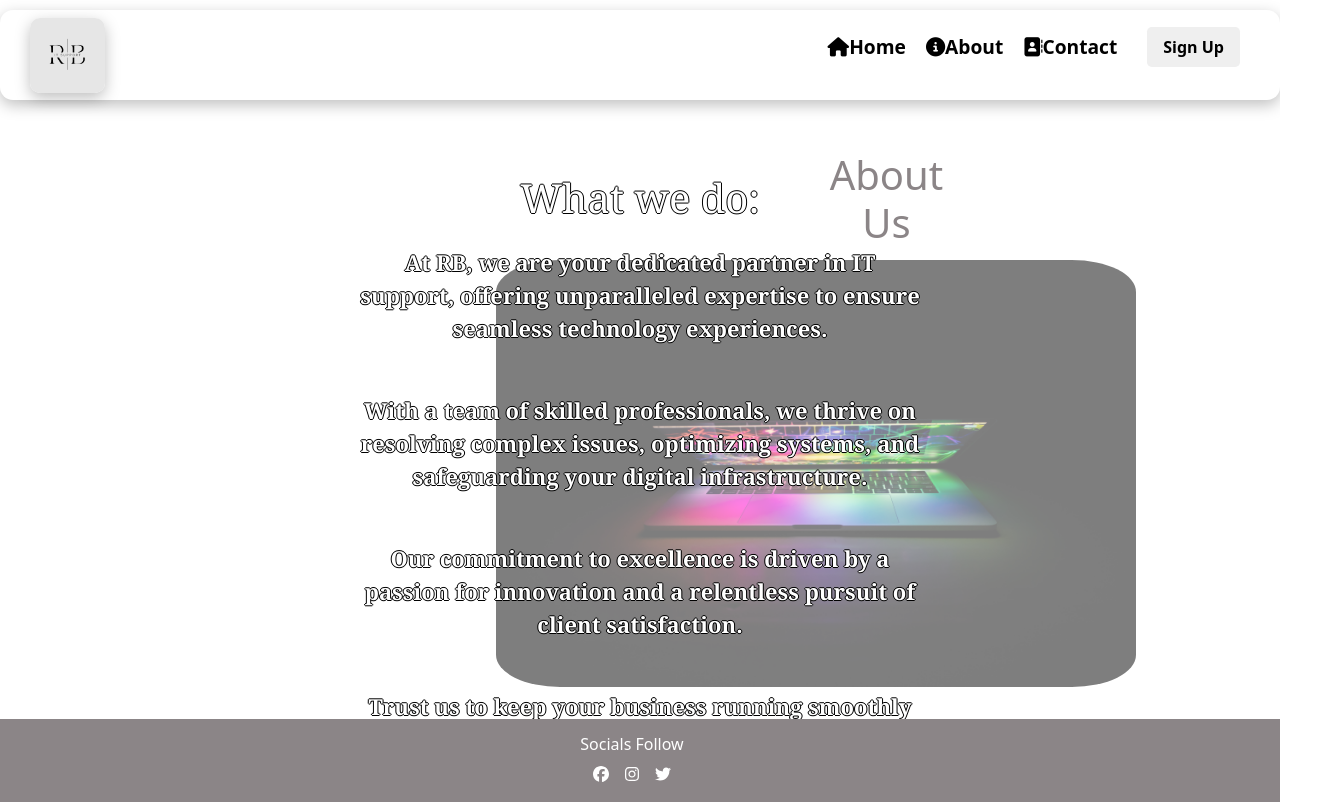
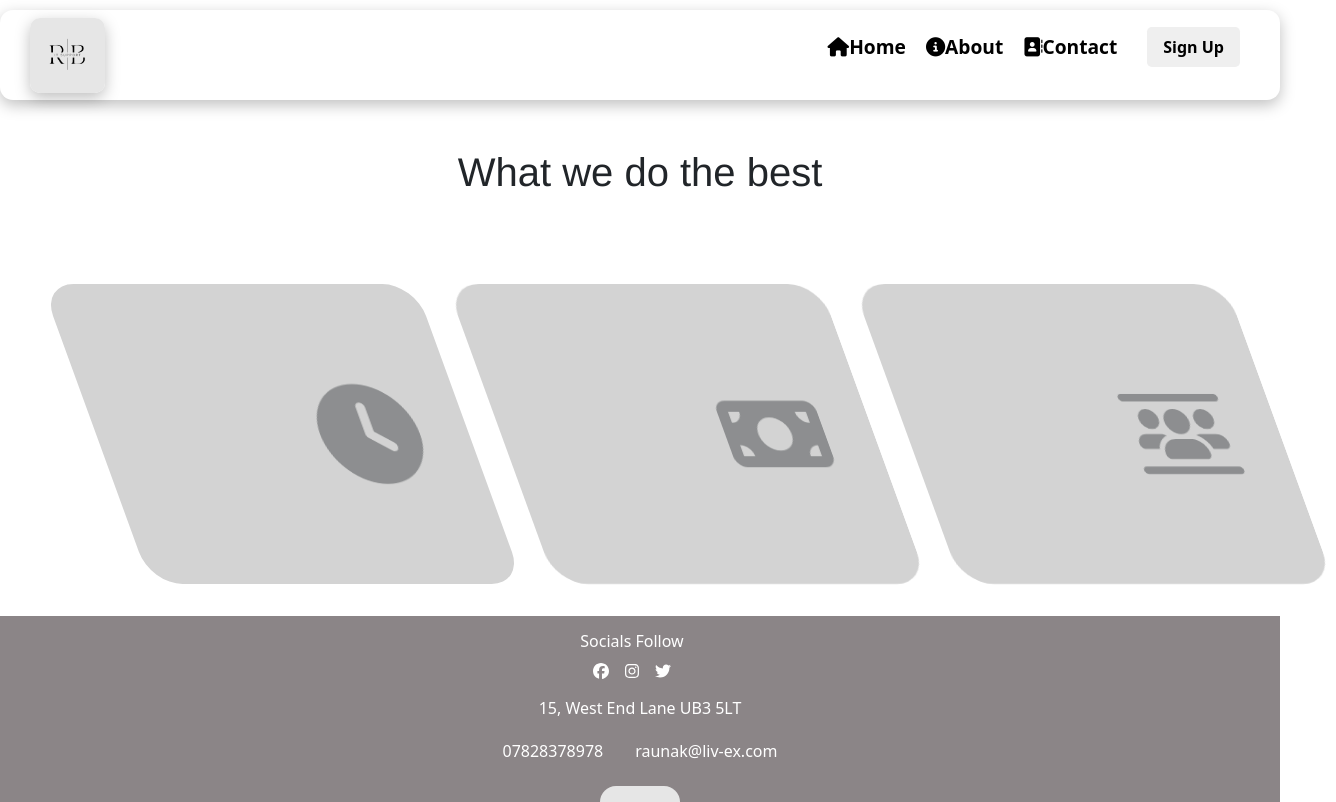
Before and after one commit to Rxunak/Liv-Ex-Project, a React (Create React App) app in the folder loginsignup/: page /about in a window 1280 px wide. Shown: the top 802 px of the page, 1336 px wide, since content can reach past the window. Built offline with nearby package versions, Linux system fonts and the light colour scheme.

Commit message:
Working on Home and About page

```diff
--- a/loginsignup/package.json
+++ b/loginsignup/package.json
@@ -3,6 +3,7 @@
   "version": "0.1.0",
   "private": true,
   "dependencies": {
+    "@fortawesome/fontawesome-free": "^6.4.2",
     "@fortawesome/fontawesome-svg-core": "^6.4.2",
     "@fortawesome/free-brands-svg-icons": "^6.4.2",
     "@fortawesome/free-solid-svg-icons": "^6.4.2",
--- a/loginsignup/src/Routes/About.js
+++ b/loginsignup/src/Routes/About.js
@@ -1,35 +1,48 @@
+import "../Styles/About.css";
 
-import '../Styles/About.css'
+import logo from "../Assets/About.jpg";
 
-import logo from '../Assets/About.jpg'
+import { FontAwesomeIcon } from "@fortawesome/react-fontawesome";
+import { faClock } from "@fortawesome/free-solid-svg-icons";
+import { faMoneyBill } from "@fortawesome/free-solid-svg-icons";
+import { faUsersBetweenLines } from "@fortawesome/free-solid-svg-icons";
 
-function About (){
-    return(
+function About() {
+  return (
+    <div className="About-container">
+      <div className="about-head2">
+        <h1>What we do the best</h1>
+      </div>
 
-        <div className="About-container">
-
-        <div className="about-heading">
-            <h1 >About Us</h1>
+      <div className="Parall">
+        <div className="paral1">
+          <FontAwesomeIcon icon={faClock} fade className="abouticon" />
+          <div className="overlay-about">
+            <p className="home-text1">Responsive</p>
+          </div>
         </div>
 
-        <div className='abt-img-cont'>
-            <img className='About-image' src={logo} alt="" />
-            <div className='About-text'>
-            <h1 className='about-head'>What we do:</h1>
-            <p>At RB, we are your dedicated partner in IT support, offering unparalleled expertise to ensure seamless technology experiences.</p> <br />
-            <p>With a team of skilled professionals, we thrive on resolving complex issues, optimizing systems, and safeguarding your digital infrastructure.</p> <br />
-            <p>Our commitment to excellence is driven by a passion for innovation and a relentless pursuit of client satisfaction.</p> <br />
-            <p>Trust us to keep your business running smoothly in the ever-evolving digital landscape.</p>
-            </div>
+        <div className="paral1">
+          <FontAwesomeIcon icon={faMoneyBill} fade className="abouticon" />
 
+          <div className="overlay-about">
+            <p className="home-text1">Cheap</p>
+          </div>
         </div>
 
-
-
+        <div className="paral1">
+          <FontAwesomeIcon
+            icon={faUsersBetweenLines}
+            fade
+            className="abouticon"
+          />
+          <div className="overlay-about">
+            <p className="home-text1">Team Support</p>
+          </div>
         </div>
-
-
-    )
+      </div>
+    </div>
+  );
 }
 
 export default About;
--- a/loginsignup/src/Routes/Contact.js
+++ b/loginsignup/src/Routes/Contact.js
@@ -13,21 +13,20 @@ const Contact =()=>
 
 
             <button id='cont-butn' onClick={()=>setvisible(true)}>Contact Us</button>
-            <Model className={"hamsa"} s isOpen={visible} onRequestClose={()=>setvisible(false)}>
+            <Model className={"content"} s isOpen={visible} onRequestClose={()=>setvisible(false)}>
                 <h1>Fill in your Details</h1>
-                <form action="">
-                    <label htmlFor="">
-                        Name:
-                        <input type="text" name='name' />
+                <form className='form' action="">
+                    <label  htmlFor="">
+                        <input className='cinp' type="text" name='name' placeholder='Name' />
                         <br />
-                        Email:
-                        <input type="email"  />
+
+                        <input className='cinp' type="email" placeholder='Email' />
                         <br />
-                        Query:
-                        <input type="text" />
+
+                        <input className='cinp' type="text" placeholder='Query'/>
                     </label>
                     <br />
-                    <input type="submit" value="Submit" />
+                    <input className='cont-btn' type="submit" value="Submit" />
                 </form>
                 <button className='btn2' onClick={()=>setvisible(false)}>Close</button>
             </Model>
--- a/loginsignup/src/Routes/Home.js
+++ b/loginsignup/src/Routes/Home.js
@@ -1,36 +1,20 @@
-import React from 'react'
-import { ReactDOM } from 'react-dom/client'
-import '../Styles/Home.css'
+import React from "react";
+import { ReactDOM } from "react-dom/client";
+import "../Styles/Home.css";
 
-import logo from '../Assets/ITHome.jpg'
+import logo from "../Assets/ITHome.jpg";
 
 function Home() {
   return (
-    <div className='home-container'>
-
-      <div className='container-home'>
-      <img className='home-image' src={logo} alt="" />
-      <div className='overlay'>
-        <p className='home-text'>Welcome to IT SUPPORT</p>
-
+    <div className="home-container">
+      <div className="container-home">
+        <img className="home-image" src={logo} alt="" />
+        <div className="overlay">
+          <p className="home-text">Welcome to IT SUPPORT</p>
+        </div>
       </div>
-
-      </div>
-
-
-
-
-
-
-
-
-
     </div>
-
-
-
-
-  )
+  );
 }
 
 export default Home;
--- a/loginsignup/src/Styles/About.css
+++ b/loginsignup/src/Styles/About.css
@@ -1,60 +1,72 @@
-.about-heading{
-
-    color: #8b8587;
-    text-align: center;
-    /* border-radius: 2rem;
-    background-color: #8b8587; */
-    width: 11%;
-    height: 6rem;
-    margin-top: 2rem;
-    margin-left: 51rem;
-    padding-top: 1.2rem;
-    font-size: larger;
 
 
+  .about-head2{
+    text-align: center;
+    padding-top: 3rem;
+    padding-bottom: 5rem;
+    font-size: larger;
+    font-family: 'Franklin Gothic Medium', 'Arial Narrow', Arial, sans-serif;
+    text-align: center;
 
-}
+  }
 
-.abt-img-cont{
-    position: relative;
-}
-
-.About-text {
-    position: absolute;
-    top: 50%;
-    left: 50%;
-    transform: translate(-50%, -50%);
-    font-size: 22px;
-    width: 35rem;
-    text-align: center;
-    font-weight: 10rem;
-    font-family: Cambria, Cochin, Georgia, Times, 'Times New Roman', serif;
-    font-weight: 600;
-
-    text-rendering: optimizeLegibility;
-    color:white;
-
-     text-shadow:
-
-      -1px 0 black, 0 1px black, 1px 0 black, 0 -1px black;
+  .paral1{
+  width: 550px;
+	height: 300px;
+	transform: skew(20deg);
+	background:lightgray;
+  display: inline-block;
+  margin-left: 2rem;
+  border-radius: 2rem;
 
 
   }
 
-  .about-head{
-    padding-bottom: 1rem;
+  .Parall{
+    padding-left: 2rem;
+    padding-bottom: 2rem;
+    display: flex;
+    margin-left: 2rem;
+
+
   }
 
+  .abouticon{
+    width: 100px;
+    height: 300px;
+    margin-left: 14rem;
 
 
+  }
 
-  .About-image{
+  .overlay-about {
+    position: absolute;
+    bottom: 50%;
+    left: 0;
+    right: 0;
+    background-color: #97898d;
+    overflow: hidden;
+    width: 100%;
+    height:0;
+    transition: .4s ease;
 
-    width: 50%;
-    height: 50%;
-    opacity: 0.5;
-    padding-top: 2rem;
-    padding-bottom: 2rem;
-    margin-left: 31rem;
-    border-radius: 4rem;
+
+    border-radius: 2rem;
   }
+
+  .paral1:hover .overlay-about {
+    bottom: 0;
+    height: 100%;
+  }
+
+  .home-text1 {
+    color: white;
+    font-size: 20px;
+    position: absolute;
+    top: 50%;
+    left: 50%;
+    -webkit-transform: translate(-50%, -50%);
+    -ms-transform: translate(-50%, -50%);
+    transform: translate(-50%, -50%);
+    text-align: center;
+  }
--- a/loginsignup/src/Styles/Contact.css
+++ b/loginsignup/src/Styles/Contact.css
@@ -5,7 +5,7 @@
     margin-top: 30rem;
 }
 
-.hamsa{
+.content{
     background-color: grey;
     height: 35rem;
     width: 35rem;
@@ -18,7 +18,35 @@
 }
 
 .btn2{
+    display: block;
     background-color: antiquewhite;
     border-radius: 2rem;
-    margin-top: 20rem;
+    margin-top: 1rem;
+    margin-left: 16rem;
 }
+
+.form{
+    height: 18rem;
+    width: 18rem;
+    margin: auto;
+    margin-top: 8rem;
+}
+
+.cont-lab{
+    font-size: medium;
+    font-family: 'Franklin Gothic Medium', 'Arial Narrow', Arial, sans-serif;
+
+
+}
+
+.cinp{
+    margin-top: 5px;
+    display: flex;
+    flex-direction: column;
+    gap: 2px;
+
+}
+
+.cont-btn{
+    margin-top: 2rem;
+}
--- a/loginsignup/src/Styles/Home.css
+++ b/loginsignup/src/Styles/Home.css
@@ -1,74 +1,28 @@
-/* .container-home{
+
+
+  .container-home {
     position: relative;
-    width: 50%;
-}
+    height: 100%;
+    width: 20%;
+    margin-left: 48rem;
+    padding-top: 5rem;
 
-.home-image {
-    display: block;
-    margin-left: 45rem;
-    margin-right: auto;
-    width: 50%;
-    padding-top: 2rem;
-    border-radius: 5rem;
-    height: auto;
-  }
-
-  .overlay{
-  position: absolute;
-  bottom: 100%;
-  left: 0;
-  right: 0;
-  top: 2rem;
-  background-color: #97898d;
-  overflow: hidden;
-  width: 50%;
-  height: 0;
-  transition: .5s ease;
-  margin-left: 45rem;
-  margin-right: auto;
-  border-radius: 2rem;
 
 
   }
 
-  .home-image:hover + .overlay {
-
-    height: 100%;
-
-}
-
-  .home-text{
-
-    color: white;
-  font-size: 20px;
-  position: absolute;
-  top: 50%;
-  left: 50%;
-  -webkit-transform: translate(-50%, -50%);
-  -ms-transform: translate(-50%, -50%);
-  transform: translate(-50%, -50%);
-  text-align: center;
-  } */
+  .home-image {
+    display: block;
+    object-fit: contain;
+    width: 100%;
+    border-radius: 2rem;
 
 
-  .container-home {
-    position: relative;
-    width: 50%;
-    margin-left: 31rem;
-  }
-
-  .home-image {
-    display: block;
-    width: 100%;
-    height: auto;
-    padding-top: 2rem;
-    padding-bottom: 2rem;
-    border-radius: 2rem;
   }
 
   .overlay {
     position: absolute;
-    bottom: 100%;
+    bottom: 50%;
     left: 0;
     right: 0;
     background-color: #97898d;
@@ -76,14 +30,16 @@
     width: 100%;
     height:0;
     transition: .5s ease;
-    top: 2rem;
-    padding-bottom: 2rem;
+    top: 3rem;
+
     border-radius: 2rem;
+
+
   }
 
   .container-home:hover .overlay {
     bottom: 0;
-    height: 90%;
+    height: 100%;
   }
 
   .home-text {
```
Also changed, not shown: 1 other file (tests, documents, lock files or other folders).
